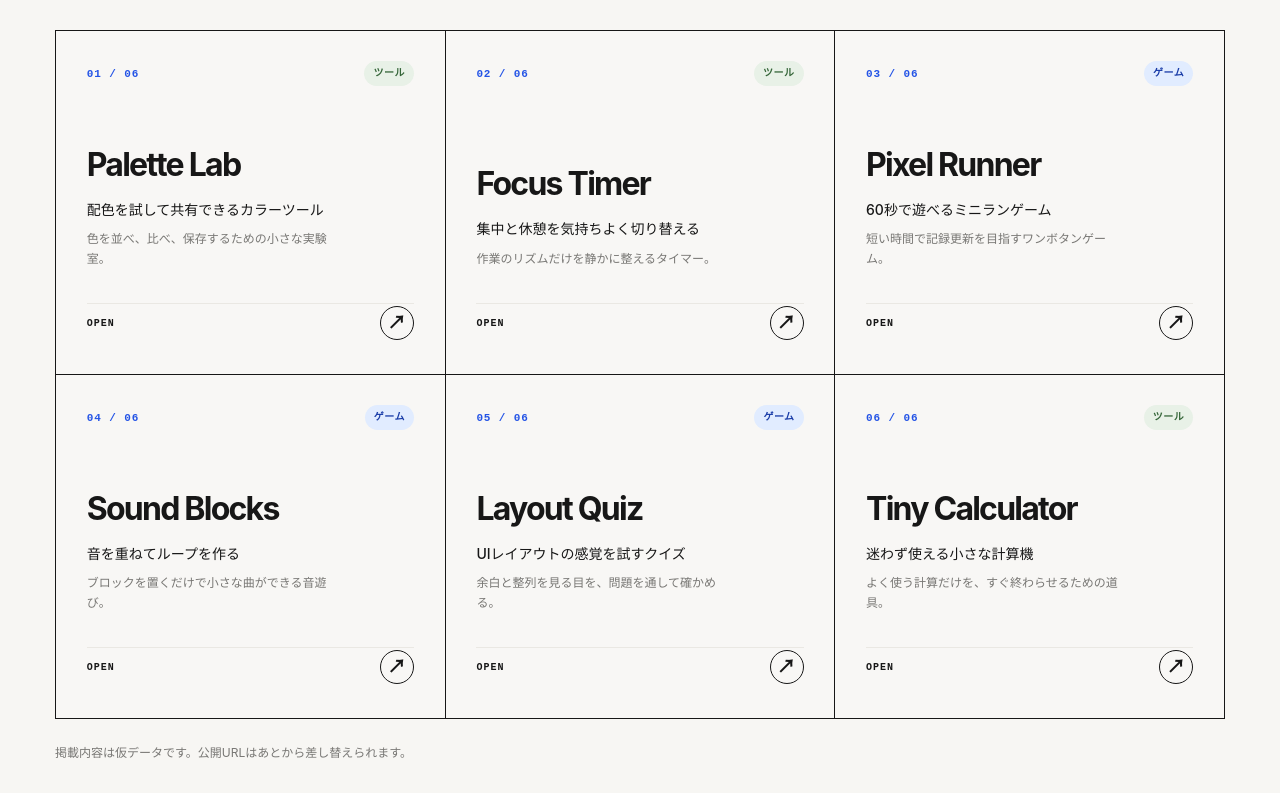
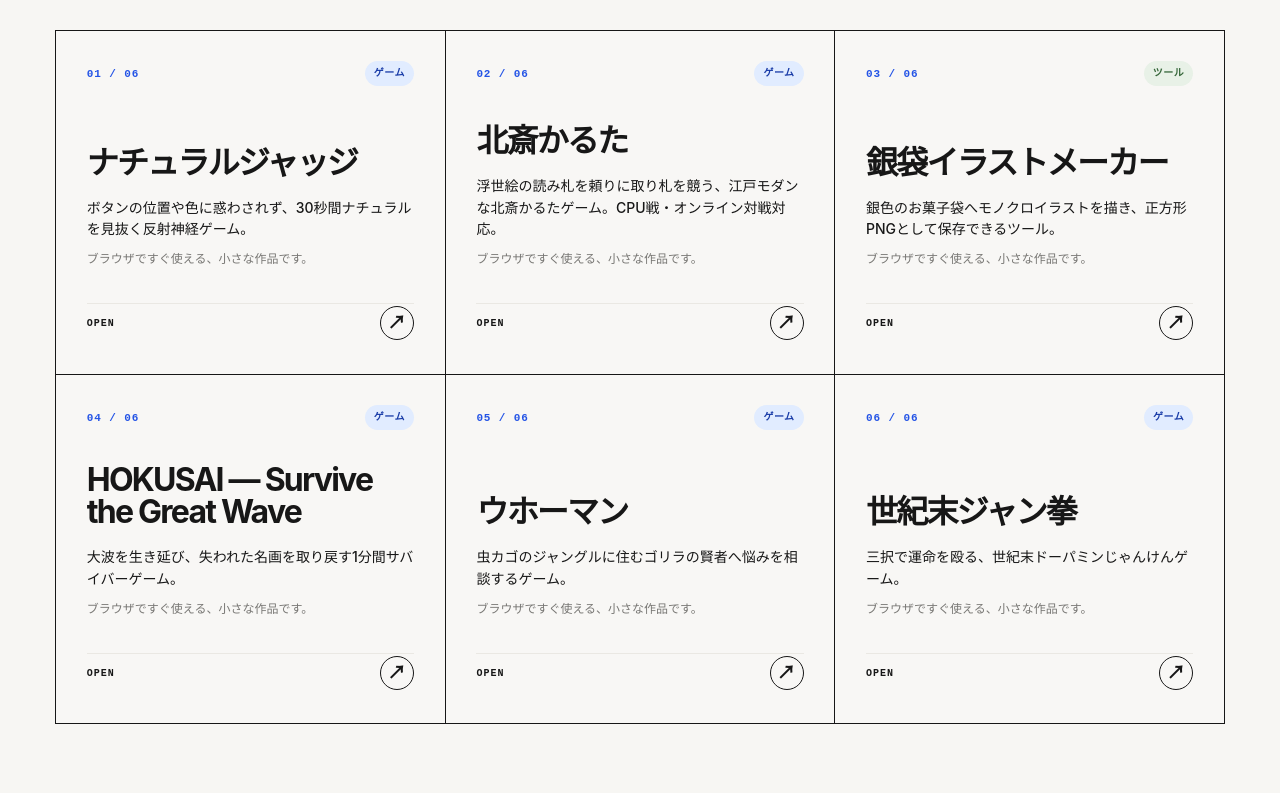
Before and after one commit to uimemocho/uimemocho.github.io, a Next.js app: page / in a window 1280 px wide. Shown: the part 687-1480 px from the top of the page. Built offline with nearby package versions, Linux system fonts and the light colour scheme.

Commit message:
Remove placeholder catalog entries

```diff
--- a/app.js
+++ b/app.js
@@ -1,11 +1,4 @@
-const fallbackProjects = [
-  { title: "Palette Lab", kind: "tool", description: "配色を試して共有できるカラーツール", detail: "色を並べ、比べ、保存するための小さな実験室。" },
-  { title: "Focus Timer", kind: "tool", description: "集中と休憩を気持ちよく切り替える", detail: "作業のリズムだけを静かに整えるタイマー。" },
-  { title: "Pixel Runner", kind: "game", description: "60秒で遊べるミニランゲーム", detail: "短い時間で記録更新を目指すワンボタンゲーム。" },
-  { title: "Sound Blocks", kind: "game", description: "音を重ねてループを作る", detail: "ブロックを置くだけで小さな曲ができる音遊び。" },
-  { title: "Layout Quiz", kind: "game", description: "UIレイアウトの感覚を試すクイズ", detail: "余白と整列を見る目を、問題を通して確かめる。" },
-  { title: "Tiny Calculator", kind: "tool", description: "迷わず使える小さな計算機", detail: "よく使う計算だけを、すぐ終わらせるための道具。" },
-];
+const fallbackProjects = [];
 
 const grid = document.querySelector("#project-grid");
 const visibleCount = document.querySelector("#visible-count");
@@ -41,6 +34,10 @@ function projectTitle(project) {
 
 function projectDetail(project) {
   return project.detail || "ブラウザですぐ使える、小さな作品です。";
+}
+
+function isPublishedProject(project) {
+  return typeof project.url === "string" && project.url.startsWith("/apps/");
 }
 
 function sortProjectsByRecent(items) {
@@ -90,19 +87,10 @@ function createCard(project, index, total) {
     createTextElement("p", "detail", projectDetail(project)),
   );
 
-  const isPublished = typeof project.url === "string" && project.url.startsWith("/");
-  const action = document.createElement(isPublished ? "a" : "button");
+  const action = document.createElement("a");
   action.className = "open-project";
-  if (isPublished) {
-    action.href = project.url;
-    action.setAttribute("aria-label", `${title} を開く`);
-  } else {
-    action.type = "button";
-    action.setAttribute("aria-label", `${title} の公開情報を確認`);
-    action.addEventListener("click", () => {
-      notice.textContent = `${title} は仮データです。実作品を追加すると、ここから開けます。`;
-    });
-  }
+  action.href = project.url;
+  action.setAttribute("aria-label", `${title} を開く`);
   action.append(
     createTextElement("span", "", "Open"),
     createTextElement("span", "arrow", "↗"),
@@ -139,9 +127,12 @@ async function loadProjects() {
     if (!response.ok) throw new Error(`Catalog request failed: ${response.status}`);
     const catalog = await response.json();
     if (!Array.isArray(catalog)) throw new Error("Catalog is not an array");
-    projects = sortProjectsByRecent(catalog);
+    projects = sortProjectsByRecent(catalog.filter(isPublishedProject));
+    notice.textContent = "";
   } catch (error) {
-    console.warn("Using the built-in catalog fallback.", error);
+    projects = fallbackProjects;
+    notice.textContent = "作品情報を読み込めませんでした。時間をおいて再読み込みしてください。";
+    console.warn("Catalog could not be loaded.", error);
   }
   render();
 }
--- a/app/page.tsx
+++ b/app/page.tsx
@@ -1,48 +1,21 @@
 "use client";
 
 import { useEffect, useMemo, useState } from "react";
+import catalogProjects from "../data/projects.json";
 
 type ProjectKind = "tool" | "game";
 type Filter = "all" | ProjectKind;
 
-const projects = [
-  {
-    name: "Palette Lab",
-    kind: "tool" as const,
-    description: "配色を試して共有できるカラーツール",
-    detail: "色を並べ、比べ、保存するための小さな実験室。",
-  },
-  {
-    name: "Focus Timer",
-    kind: "tool" as const,
-    description: "集中と休憩を気持ちよく切り替える",
-    detail: "作業のリズムだけを静かに整えるタイマー。",
-  },
-  {
-    name: "Pixel Runner",
-    kind: "game" as const,
-    description: "60秒で遊べるミニランゲーム",
-    detail: "短い時間で記録更新を目指すワンボタンゲーム。",
-  },
-  {
-    name: "Sound Blocks",
-    kind: "game" as const,
-    description: "音を重ねてループを作る",
-    detail: "ブロックを置くだけで小さな曲ができる音遊び。",
-  },
-  {
-    name: "Layout Quiz",
-    kind: "game" as const,
-    description: "UIレイアウトの感覚を試すクイズ",
-    detail: "余白と整列を見る目を、問題を通して確かめる。",
-  },
-  {
-    name: "Tiny Calculator",
-    kind: "tool" as const,
-    description: "迷わず使える小さな計算機",
-    detail: "よく使う計算だけを、すぐ終わらせるための道具。",
-  },
-];
+const projects = catalogProjects
+  .filter((project) => project.url.startsWith("/apps/"))
+  .sort((left, right) => Date.parse(right.updatedAt) - Date.parse(left.updatedAt))
+  .map((project) => ({
+    name: project.title,
+    kind: project.kind as ProjectKind,
+    description: project.description,
+    detail: "ブラウザですぐ使える、小さな作品です。",
+    url: project.url,
+  }));
 
 const filters: Array<{ value: Filter; label: string }> = [
   { value: "all", label: "すべて" },
@@ -52,9 +25,6 @@ const filters: Array<{ value: Filter; label: string }> = [
 
 export default function Home() {
   const [filter, setFilter] = useState<Filter>("all");
-  const [notice, setNotice] = useState(
-    "掲載内容は仮データです。公開URLはあとから差し替えられます。",
-  );
 
   const visibleProjects = useMemo(
     () =>
@@ -86,10 +56,6 @@ export default function Home() {
     };
   }, []);
 
-  const openPlaceholder = (name: string) => {
-    setNotice(`${name} は仮データです。実際の公開URLを設定すると、ここから開けます。`);
-  };
-
   return (
     <div className="site-shell">
       <header className="site-header">
@@ -117,11 +83,13 @@ export default function Home() {
               <p className="intro">
                 小さなツールとゲームを集めた、個人制作のプレイグラウンド。
               </p>
-              <p className="aside-meta">Open catalog — 06 projects</p>
+              <p className="aside-meta">
+                Open catalog — {String(projects.length).padStart(2, "0")} projects
+              </p>
             </div>
           </div>
           <span className="hero-watermark" aria-hidden="true">
-            06
+            {String(projects.length).padStart(2, "0")}
           </span>
         </section>
 
@@ -159,7 +127,8 @@ export default function Home() {
               >
                 <div className="card-top">
                   <span className="number">
-                    {String(projects.indexOf(project) + 1).padStart(2, "0")} / 06
+                    {String(projects.indexOf(project) + 1).padStart(2, "0")} /{" "}
+                    {String(projects.length).padStart(2, "0")}
                   </span>
                   <span className={`type type-${project.kind}`}>
                     {project.kind === "tool" ? "ツール" : "ゲーム"}
@@ -170,24 +139,20 @@ export default function Home() {
                   <p className="description">{project.description}</p>
                   <p className="detail">{project.detail}</p>
                 </div>
-                <button
+                <a
                   className="open-project"
-                  type="button"
-                  onClick={() => openPlaceholder(project.name)}
-                  aria-label={`${project.name} の公開情報を確認`}
+                  href={project.url}
+                  aria-label={`${project.name} を開く`}
                 >
                   <span>Open</span>
                   <span className="arrow" aria-hidden="true">
                     ↗
                   </span>
-                </button>
+                </a>
               </article>
             ))}
           </div>
 
-          <p className="catalog-notice" role="status" aria-live="polite">
-            {notice}
-          </p>
         </section>
       </main>
 
--- a/data/projects.json
+++ b/data/projects.json
@@ -1,58 +1,4 @@
 [
-  {
-    "slug": "palette-lab",
-    "title": "Palette Lab",
-    "kind": "tool",
-    "description": "配色を試して共有できるカラーツール",
-    "detail": "色を並べ、比べ、保存するための小さな実験室。",
-    "url": null,
-    "thumbnail": null
-  },
-  {
-    "slug": "focus-timer",
-    "title": "Focus Timer",
-    "kind": "tool",
-    "description": "集中と休憩を気持ちよく切り替える",
-    "detail": "作業のリズムだけを静かに整えるタイマー。",
-    "url": null,
-    "thumbnail": null
-  },
-  {
-    "slug": "pixel-runner",
-    "title": "Pixel Runner",
-    "kind": "game",
-    "description": "60秒で遊べるミニランゲーム",
-    "detail": "短い時間で記録更新を目指すワンボタンゲーム。",
-    "url": null,
-    "thumbnail": null
-  },
-  {
-    "slug": "sound-blocks",
-    "title": "Sound Blocks",
-    "kind": "game",
-    "description": "音を重ねてループを作る",
-    "detail": "ブロックを置くだけで小さな曲ができる音遊び。",
-    "url": null,
-    "thumbnail": null
-  },
-  {
-    "slug": "layout-quiz",
-    "title": "Layout Quiz",
-    "kind": "game",
-    "description": "UIレイアウトの感覚を試すクイズ",
-    "detail": "余白と整列を見る目を、問題を通して確かめる。",
-    "url": null,
-    "thumbnail": null
-  },
-  {
-    "slug": "tiny-calculator",
-    "title": "Tiny Calculator",
-    "kind": "tool",
-    "description": "迷わず使える小さな計算機",
-    "detail": "よく使う計算だけを、すぐ終わらせるための道具。",
-    "url": null,
-    "thumbnail": null
-  },
   {
     "slug": "seikimatsu-janken",
     "title": "世紀末ジャン拳",
--- a/index.html
+++ b/index.html
@@ -73,7 +73,7 @@
 
           <div class="project-grid" id="project-grid" aria-live="polite"></div>
           <p class="catalog-notice" id="catalog-notice" role="status" aria-live="polite">
-            掲載内容は仮データです。作品を追加すると、ここから直接開けます。
+            作品情報を読み込んでいます。
           </p>
         </section>
       </main>
```
